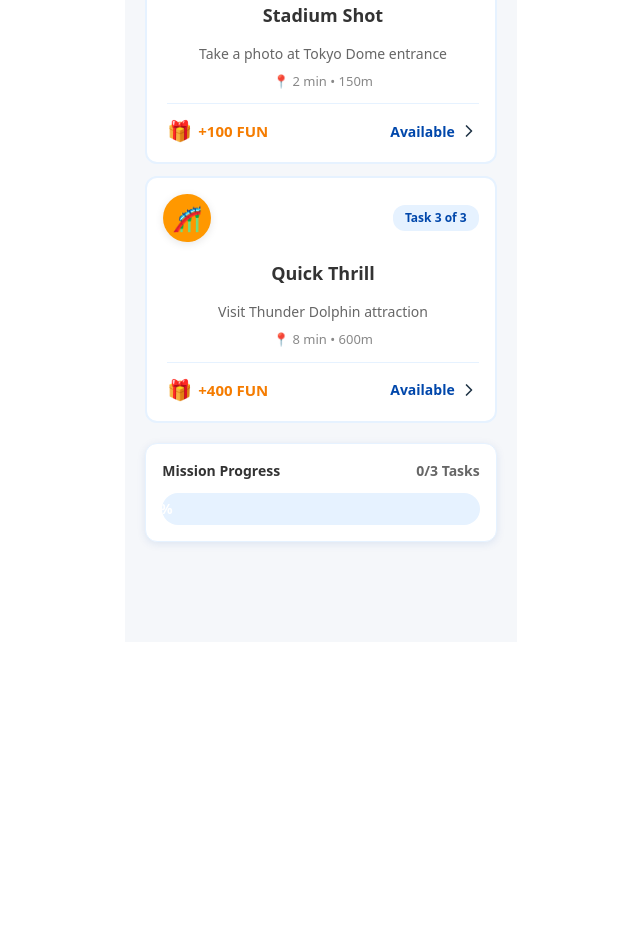
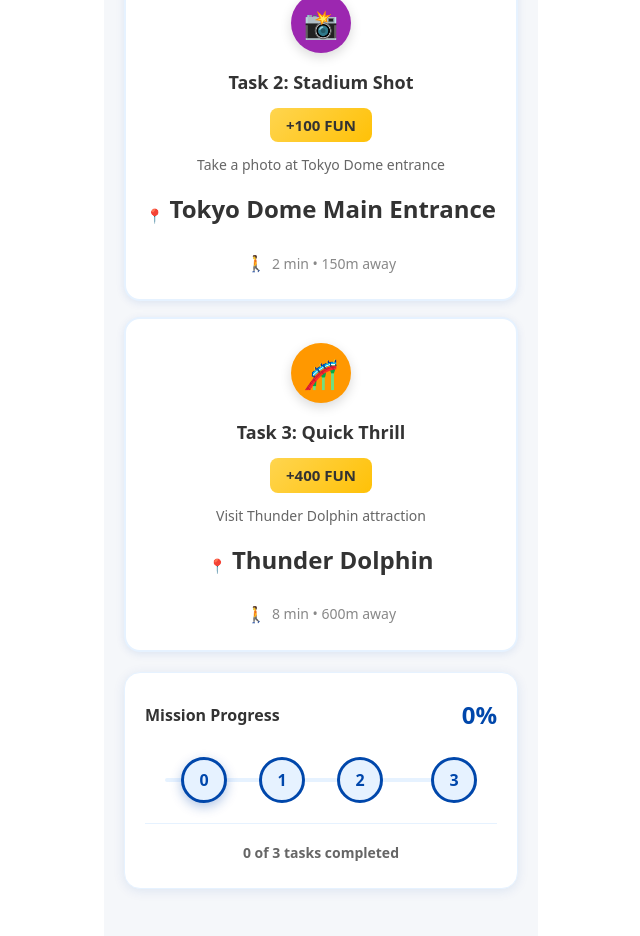
Before and after one commit to hack-yakumo-2025-11/Team-E-frontend, a React (Vite) app: page / in a window 1280 px wide. Shown: the part 1080-2016 px from the top of the page, without its empty margins (319-959 px from the left). Before the commit the page ends 1754 px from the top, so only its background shows below. Built offline with nearby package versions, Linux system fonts and the light colour scheme; no server answers.

Commit message:
feat : updated progress bar and task card description

```diff
--- a/src/components/ProgressBar/ProgressBar.jsx
+++ b/src/components/ProgressBar/ProgressBar.jsx
@@ -3,21 +3,37 @@ import './ProgressBar.css';
 function ProgressBar({ current, total }) {
   const percentage = Math.round((current / total) * 100);
 
+  // Generate steps from 0 to total (0, 1, 2, 3)
+  const steps = Array.from({ length: total + 1 }, (_, i) => i);
+
   return (
-    <div className="progress-container">
-      <div className="progress-header">
+    <div className="progress-bar-container">
+      <div className="progress-bar-header">
         <span className="progress-label">Mission Progress</span>
-        <span className="progress-count">
-          {current}/{total} Tasks
-        </span>
+        <span className="progress-percentage">{percentage}%</span>
       </div>
-      <div className="progress-bar-wrapper">
-        <div
-          className="progress-bar-fill"
-          style={{ width: `${percentage}%` }}
-        >
-          <span className="progress-percentage">{percentage}%</span>
+
+      <div className="progress-steps">
+        <div className="progress-line">
+          <div
+            className="progress-line-fill"
+            style={{ width: `${(current / total) * 100}%` }}
+          />
         </div>
+
+        {steps.map((step) => (
+          <div key={step} className="progress-step-wrapper">
+            <div
+              className={`progress-step ${step <= current ? 'completed' : ''}`}
+            >
+              {step}
+            </div>
+          </div>
+        ))}
+      </div>
+
+      <div className="progress-info">
+        <span className="tasks-completed">{current} of {total} tasks completed</span>
       </div>
     </div>
   );
--- a/src/components/ProgressBar/progressBar.css
+++ b/src/components/ProgressBar/progressBar.css
@@ -1,56 +1,168 @@
-.progress-container {
+.progress-bar-container {
   background: white;
-  padding: 16px;
-  border-radius: 12px;
-  box-shadow: 0 2px 8px rgba(0, 71, 171, 0.1);
+  padding: 24px 20px;
+  border-radius: 16px;
+  box-shadow: 0 2px 12px rgba(0, 71, 171, 0.1);
   margin-top: 20px;
   border: 1px solid #E6F2FF;
 }
 
-.progress-header {
+.progress-bar-header {
   display: flex;
   justify-content: space-between;
   align-items: center;
-  margin-bottom: 12px;
+  margin-bottom: 24px;
 }
 
 .progress-label {
-  font-size: 14px;
-  font-weight: 600;
+  font-size: 16px;
+  font-weight: 700;
   color: #333;
 }
 
-.progress-count {
+.progress-percentage {
+  font-size: 24px;
+  font-weight: 700;
+  color: #0047AB;
+}
+
+/* Progress Steps Container */
+.progress-steps {
+  position: relative;
+  display: flex;
+  justify-content: space-between;
+  align-items: center;
+  margin-bottom: 20px;
+  padding: 0 20px;
+}
+
+/* Progress Line (Background) */
+.progress-line {
+  position: absolute;
+  top: 50%;
+  left: 20px;
+  right: 20px;
+  height: 4px;
+  background-color: #E6F2FF;
+  transform: translateY(-50%);
+  border-radius: 2px;
+  z-index: 1;
+}
+
+/* Progress Line Fill (Active/Completed portion) */
+.progress-line-fill {
+  height: 100%;
+  background: linear-gradient(90deg, #0047AB 0%, #1E90FF 100%);
+  border-radius: 2px;
+  transition: width 0.5s ease;
+}
+
+/* Step Wrapper for positioning */
+.progress-step-wrapper {
+  position: relative;
+  z-index: 2;
+  flex: 1;
+  display: flex;
+  justify-content: center;
+}
+
+.progress-step-wrapper:first-child {
+  justify-content: flex-start;
+}
+
+.progress-step-wrapper:last-child {
+  justify-content: flex-end;
+}
+
+/* Individual Step Circle */
+.progress-step {
+  width: 40px;
+  height: 40px;
+  border-radius: 50%;
+  background: white;
+  border: 3px solid #E6F2FF;
+  display: flex;
+  align-items: center;
+  justify-content: center;
+  font-size: 16px;
+  font-weight: 700;
+  color: #999;
+  transition: all 0.3s ease;
+  position: relative;
+}
+
+/* Completed Step */
+.progress-step.completed {
+  background: linear-gradient(135deg, #0047AB 0%, #1E90FF 100%);
+  border-color: #0047AB;
+  color: white;
+  box-shadow: 0 4px 12px rgba(0, 71, 171, 0.3);
+}
+
+/* Add checkmark for completed steps except 0 */
+.progress-step.completed:not(:first-child)::after {
+  content: '✓';
+  position: absolute;
+  font-size: 18px;
+  color: white;
+}
+
+/* Hide number when showing checkmark */
+.progress-step.completed:not(:first-child) {
+  font-size: 0;
+}
+
+/* Keep showing number 0 */
+.progress-step:first-child {
+  background: #E6F2FF;
+  border-color: #0047AB;
+  color: #0047AB;
+}
+
+/* Progress Info */
+.progress-info {
+  text-align: center;
+  padding-top: 16px;
+  border-top: 1px solid #E6F2FF;
+}
+
+.tasks-completed {
   font-size: 14px;
   color: #666;
   font-weight: 600;
 }
 
-.progress-bar-wrapper {
-  width: 100%;
-  height: 32px;
-  background-color: #E6F2FF;
-  border-radius: 16px;
-  overflow: hidden;
-  position: relative;
+/* Animations */
+@keyframes stepComplete {
+  0% {
+    transform: scale(1);
+  }
+  50% {
+    transform: scale(1.2);
+  }
+  100% {
+    transform: scale(1);
+  }
 }
 
-.progress-bar-fill {
-  height: 100%;
-  background: linear-gradient(90deg, #0047AB 0%, #1E90FF 100%);
-  border-radius: 16px;
-  transition: width 0.5s ease;
-  display: flex;
-  align-items: center;
-  justify-content: center;
-  position: relative;
+.progress-step.completed {
+  animation: stepComplete 0.4s ease;
 }
 
-.progress-percentage {
-  color: white;
-  font-size: 14px;
-  font-weight: 700;
-  position: absolute;
-  left: 50%;
-  transform: translateX(-50%);
+/* Responsive adjustments */
+@media (max-width: 400px) {
+  .progress-step {
+    width: 36px;
+    height: 36px;
+    font-size: 14px;
+  }
+
+  .progress-steps {
+    padding: 0 10px;
+  }
+
+  .progress-line {
+    left: 10px;
+    right: 10px;
+  }
 }
--- a/src/components/TaskCard/TaskCard.css
+++ b/src/components/TaskCard/TaskCard.css
@@ -1,132 +1,135 @@
 .task-card {
   background: white;
+  border-radius: 16px;
+  padding: 24px 20px;
+  margin-bottom: 16px;
+  box-shadow: 0 2px 8px rgba(0, 71, 171, 0.1);
   border: 2px solid #E6F2FF;
-  border-radius: 12px;
-  padding: 16px;
-  margin-bottom: 12px;
+  position: relative;
   transition: all 0.3s ease;
-  position: relative;
-  overflow: visible;
+  text-align: center;
 }
 
 .task-card:not(.completed):hover {
-  border-color: #0047AB;
-  box-shadow: 0 4px 16px rgba(0, 71, 171, 0.15);
   transform: translateY(-2px);
+  box-shadow: 0 4px 12px rgba(0, 71, 171, 0.2);
+  border-color: #1E90FF;
 }
 
 .task-card.completed {
-  background: #f0f8f0;
-  border-color: #4caf50;
-  opacity: 0.8;
+  opacity: 0.7;
+  background: #f5f5f5;
+  border-color: #ddd;
 }
 
 .task-card.recommended {
-  border-color: #FFB800;
-  border-width: 3px;
-  box-shadow: 0 4px 16px rgba(255, 184, 0, 0.2);
+  border: 2px solid #FFD54F;
+  background: linear-gradient(to bottom, #FFFBF0 0%, white 100%);
 }
 
 .recommended-badge {
   position: absolute;
-  top: -12px;
-  right: 16px;
-  background: linear-gradient(135deg, #FFB800 0%, #FF9800 100%);
-  color: white;
-  padding: 6px 12px;
-  border-radius: 20px;
-  font-size: 12px;
+  top: -10px;
+  right: 12px;
+  background: linear-gradient(135deg, #FFD54F 0%, #FFC107 100%);
+  color: #333;
+  padding: 4px 12px;
+  border-radius: 12px;
+  font-size: 11px;
   font-weight: 700;
-  display: flex;
-  align-items: center;
-  gap: 4px;
-  box-shadow: 0 4px 12px rgba(255, 184, 0, 0.4);
-  z-index: 10;
+  box-shadow: 0 2px 6px rgba(255, 193, 7, 0.4);
 }
 
-.task-card-header {
+.completed-badge {
+  position: absolute;
+  top: -10px;
+  right: 12px;
+  background: linear-gradient(135deg, #4caf50 0%, #45a049 100%);
+  color: white;
+  padding: 4px 12px;
+  border-radius: 12px;
+  font-size: 11px;
+  font-weight: 700;
+  box-shadow: 0 2px 6px rgba(76, 175, 80, 0.4);
+}
+
+.task-card-content {
   display: flex;
+  flex-direction: column;
   align-items: center;
-  justify-content: space-between;
-  margin-bottom: 12px;
+  gap: 12px;
 }
 
 .task-icon {
-  width: 48px;
-  height: 48px;
+  width: 60px;
+  height: 60px;
   border-radius: 50%;
   display: flex;
   align-items: center;
   justify-content: center;
-  font-size: 24px;
-  box-shadow: 0 2px 8px rgba(0, 0, 0, 0.1);
-}
-
-.task-badge {
-  background: #E6F2FF;
-  color: #0047AB;
-  padding: 4px 12px;
-  border-radius: 12px;
-  font-size: 12px;
-  font-weight: 600;
-}
-
-.task-content {
-  margin-left: 4px;
+  font-size: 28px;
+  box-shadow: 0 4px 12px rgba(0, 0, 0, 0.15);
+  margin-bottom: 4px;
 }
 
 .task-title {
   font-size: 18px;
   font-weight: 700;
-  margin-bottom: 4px;
   color: #333;
+  margin: 0;
+}
+
+.task-reward {
+  background: linear-gradient(135deg, #FFD54F 0%, #FFC107 100%);
+  color: #333;
+  padding: 6px 16px;
+  border-radius: 8px;
+  font-size: 15px;
+  font-weight: 700;
+  display: inline-block;
 }
 
 .task-description {
   font-size: 14px;
   color: #666;
-  margin-bottom: 8px;
+  line-height: 1.5;
+  margin: 0;
+  max-width: 90%;
 }
 
 .task-location {
-  font-size: 13px;
-  color: #888;
-  margin-bottom: 12px;
+  display: flex;
+  align-items: center;
+  justify-content: center;
+  gap: 6px;
+  margin-top: 4px;
 }
 
-.task-footer {
-  display: flex;
-  justify-content: space-between;
-  align-items: center;
-  padding-top: 12px;
-  border-top: 1px solid #E6F2FF;
+.location-pin {
+  font-size: 14px;
+  color: #e91e63;
 }
 
-.task-reward {
+.location-name {
+  font-size: 16px;
+  font-weight: 700;
+  color: #333;
+}
+
+.task-meta {
   display: flex;
   align-items: center;
+  justify-content: center;
   gap: 6px;
-  font-weight: 600;
-  color: #ff9800;
+  font-size: 14px;
+  color: #888;
 }
 
-.reward-icon {
+.walk-icon {
   font-size: 16px;
 }
 
-.task-status {
-  display: flex;
-  align-items: center;
-  gap: 4px;
+.walk-time {
   font-size: 14px;
+  color: #888;
 }
-
-.status-completed {
-  color: #4caf50;
-  font-weight: 600;
-}
-
-.status-available {
-  color: #0047AB;
-  font-weight: 600;
-}
--- a/src/components/TaskCard/TaskCard.jsx
+++ b/src/components/TaskCard/TaskCard.jsx
@@ -1,80 +1,63 @@
 import './TaskCard.css';
-import { ChevronRight, Star } from 'lucide-react';
 
 function TaskCard({ task, taskNumber, isCompleted, isRecommended, onClick }) {
-  const getIconForType = (type) => {
-    const icons = {
-      food: '🍜',
-      photo: '📸',
-      entertainment: '🎢',
-      shopping: '🛍️',
-    };
-    return icons[type] || '📍';
+  const getTypeIcon = (type) => {
+    switch(type) {
+      case 'food': return '🍜';
+      case 'photo': return '📸';
+      case 'entertainment': return '🎢';
+      case 'shopping': return '🛍️';
+      default: return '📍';
+    }
   };
 
-  const getColorForType = (type) => {
-    const colors = {
-      food: '#4caf50',
-      photo: '#9c27b0',
-      entertainment: '#ff9800',
-      shopping: '#1E90FF',
-    };
-    return colors[type] || '#757575';
+  const getTypeColor = (type) => {
+    switch(type) {
+      case 'food': return '#4caf50';
+      case 'photo': return '#9c27b0';
+      case 'entertainment': return '#ff9800';
+      case 'shopping': return '#1E90FF';
+      default: return '#757575';
+    }
   };
 
   return (
     <div
-      className={`task-card ${isCompleted ? 'completed' : ''} ${
-        isRecommended ? 'recommended' : ''
-      }`}
-      onClick={!isCompleted ? onClick : undefined}
+      className={`task-card ${isCompleted ? 'completed' : ''} ${isRecommended ? 'recommended' : ''}`}
+      onClick={onClick}
       style={{ cursor: isCompleted ? 'default' : 'pointer' }}
     >
       {isRecommended && !isCompleted && (
         <div className="recommended-badge">
-          <Star size={14} fill="#FFB800" color="#FFB800" />
-          <span>Recommended Next</span>
+          ⭐ RECOMMENDED NEXT
         </div>
       )}
 
-      <div className="task-card-header">
-        <div
-          className="task-icon"
-          style={{
-            backgroundColor: isCompleted ? '#e0e0e0' : getColorForType(task.type),
-          }}
-        >
-          {getIconForType(task.type)}
+      {isCompleted && (
+        <div className="completed-badge">
+          ✅ COMPLETED
         </div>
-        <div className="task-badge">Task {taskNumber} of 3</div>
-      </div>
+      )}
 
-      <div className="task-content">
-        <h3 className="task-title">{task.title}</h3>
+      <div className="task-card-content">
+        <div className="task-icon" style={{ backgroundColor: getTypeColor(task.type) }}>
+          {getTypeIcon(task.type)}
+        </div>
+
+        <h3 className="task-title">Task {taskNumber}: {task.title}</h3>
+
+        <div className="task-reward">+{task.reward} FUN</div>
+
         <p className="task-description">{task.description}</p>
 
-        {task.locationName && (
-          <div className="task-location">
-            📍 {task.walkTime} • {task.distance}
-          </div>
-        )}
+        <div className="task-location">
+          <span className="location-pin">📍</span>
+          <span className="location-name">{task.locationName}</span>
+        </div>
 
-        <div className="task-footer">
-          <div className="task-reward">
-            <span className="reward-icon">🎁</span>
-            <span className="reward-text">+{task.reward} FUN</span>
-          </div>
-
-          <div className="task-status">
-            {isCompleted ? (
-              <span className="status-completed">✅ Completed</span>
-            ) : (
-              <>
-                <span className="status-available">Available</span>
-                <ChevronRight size={20} />
-              </>
-            )}
-          </div>
+        <div className="task-meta">
+          <span className="walk-icon">🚶</span>
+          <span className="walk-time">{task.walkTime} • {task.distance} away</span>
         </div>
       </div>
     </div>
```
Also changed, not shown: src/Pages/MissionPage/MissionPage.css (+0 -19 lines), src/Pages/MissionPage/MissionPage.jsx (+3 -34 lines).
